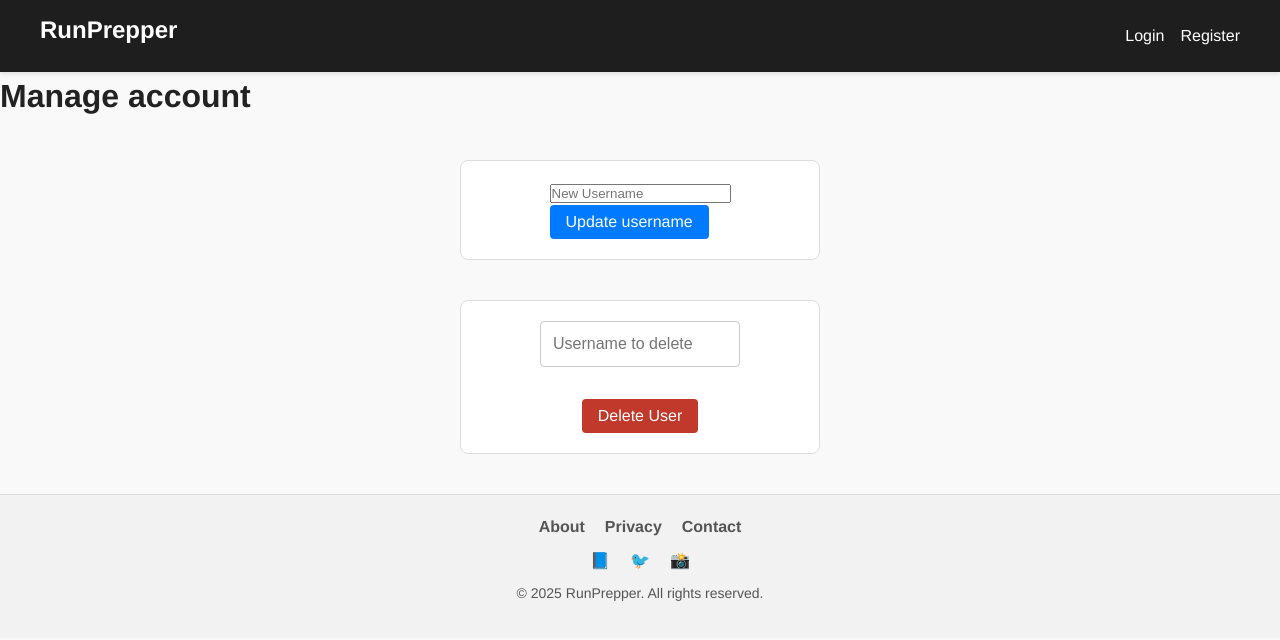
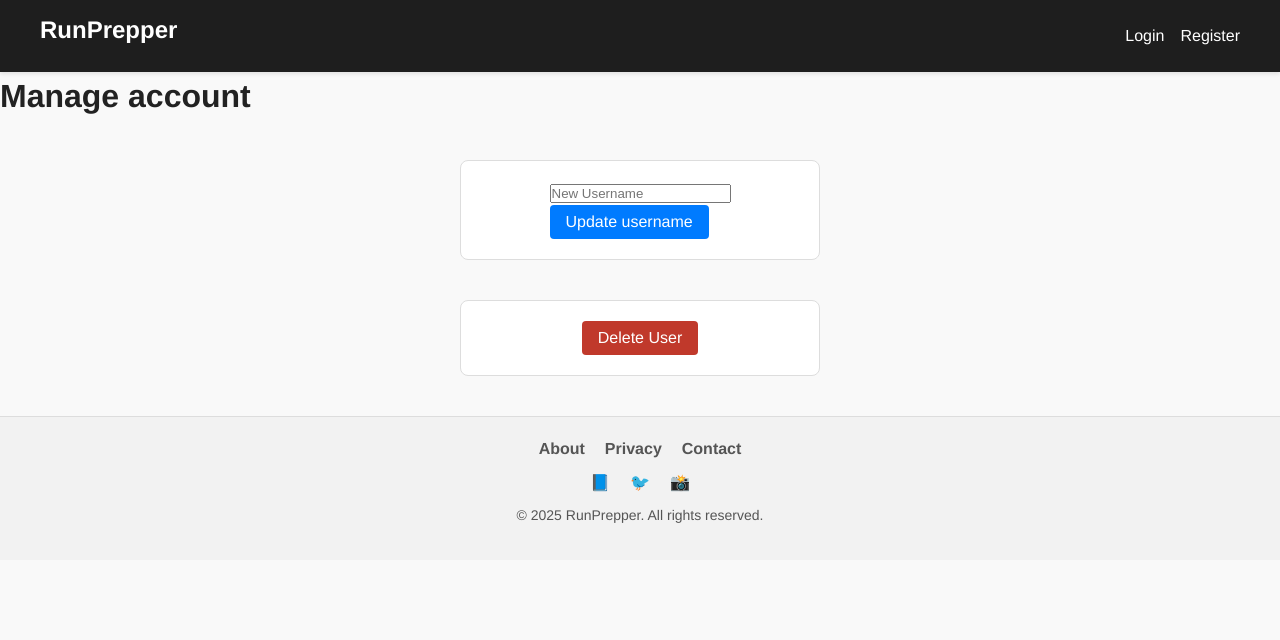
Before and after one commit to dangosailing/aidev24_webdev_fe, a React (Vite) app: page /account in a window 1280 px wide. Shown: the top 640 px of the page. Built offline with nearby package versions, Linux system fonts and the light colour scheme; sample sign-in values are in the browser's storage; some icons are missing.

Commit message:
Fix functinality remove input field

```diff
--- a/src/components/DeleteUserButton.jsx
+++ b/src/components/DeleteUserButton.jsx
@@ -1,38 +1,32 @@
-import React, { useState } from 'react';
-import { deleteUsername } from '../services/userApi';
+import React, { useState, useContext } from "react";
+import UserContext from "../contexts/UserContextBase";
+import { deleteUsername } from "../services/userApi";
+import { useNavigate } from "react-router-dom";
 
 const DeleteUserButton = () => {
-  const [username, setUsername] = useState('');
-  const [message, setMessage] = useState('');
+  const [message, setMessage] = useState("");
+  const { setUser, setIsLoggedIn } = useContext(UserContext);
+  let navigate = useNavigate();
 
   const handleDelete = async () => {
-    if (!username) {
-      setMessage('Please enter a username.');
-      return;
-    }
-
     const confirmDelete = window.confirm(
-      `Are you sure you want to delete the user "${username}"? This action cannot be undone.`
+      `Are you sure you want to delete the user? This action cannot be undone.`
     );
     if (!confirmDelete) return;
 
     try {
-      const response = await deleteUsername({ username });
-      setMessage(response.data.message);
+      const response = await deleteUsername();
+      sessionStorage.removeItem('token')
+      setUser({ username: null })
+      setIsLoggedIn(false)
+      navigate('/')
     } catch (error) {
-      setMessage(error.response?.data?.error || 'Something went wrong');
+      setMessage(error.response?.data?.error || "Something went wrong");
     }
   };
 
   return (
     <div className="delete-user-container">
-      <input
-        type="text"
-        placeholder="Username to delete"
-        value={username}
-        onChange={(e) => setUsername(e.target.value)}
-        className="delete-user-input"
-      />
       <button onClick={handleDelete} className="btn btn-danger">
         Delete User
       </button>
```
